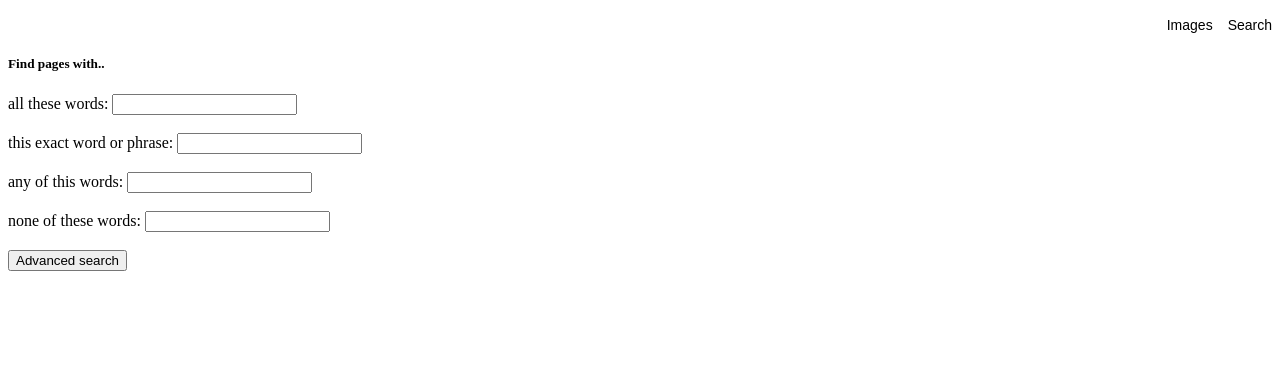
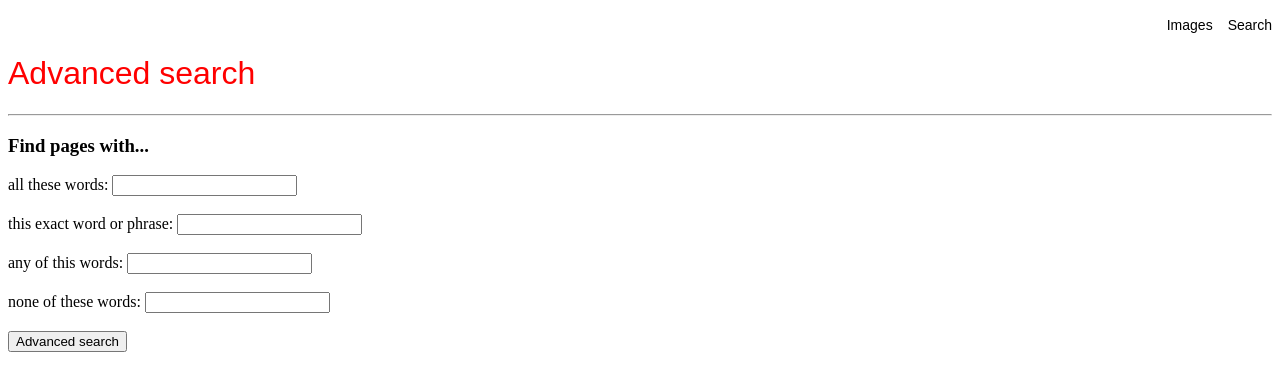
Before and after one commit to Andrespm/CS50W-Project0-Search-, a plain HTML site: page advanced.html in a window 1280 px wide. Drawn offline with Linux system fonts and the light colour scheme.

Commit message:
Fixed css

```diff
--- a/advanced.html
+++ b/advanced.html
@@ -14,30 +14,34 @@
             <li><a href="index.html">Search</a></li>
         </ul>
     </div>
-    <div>
+    <h1 style="color:red; font-family: Arial, Helvetica, sans-serif; font-weight: normal;"> Advanced search</h1><hr>
+    <div class="advanced">
+        <h3>Find pages with...</h3>
         <form action="https://www.google.com/search" method="get">
-            <h5>Find pages with..</h5>
-            <div>
+                <div class="Ainput">
                     <label>all these words:</label>
-                <input type="text" name="as_q">
+                    <input type="text" name="as_q" class="form-input">
                     <br><br>
                 </div>
-            <div>
+                <div class="Ainput">
                     <label>this exact word or phrase:</label>
-                <input type="text" name="as_epq">
+                    <input type="text" name="as_epq" class="form-input">
                     <br><br>
                 </div>
-            <div>
+                <div class="Ainput">
                     <label>any of this words:</label>
-                <input type="text" name="as_oq">
+                    <input type="text" name="as_oq" class="form-input">
                     <br><br>
                 </div>
-            <div>
+                <div class="Ainput">
                     <label>none of these words:</label>
-                <input type="text" name="as_eq">
+                    <input type="text" name="as_eq" class="form-input">
                     <br><br>
                 </div>
+                <div class="Button-div">
                     <input type="submit" value="Advanced search" class="Abutton">
+                </div>
+
         </form>
     </div>
 </div>
```
Lines whose indentation alone changed are shown as unchanged.
